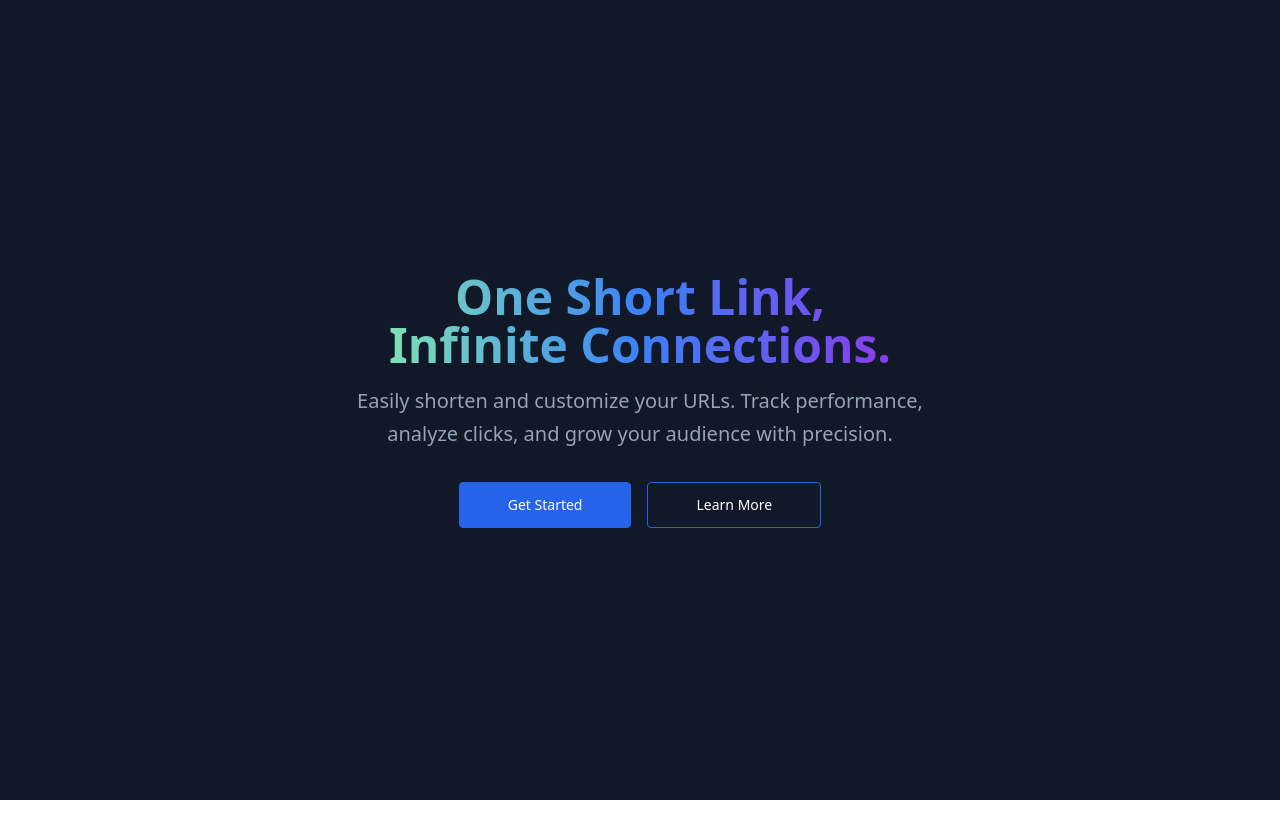
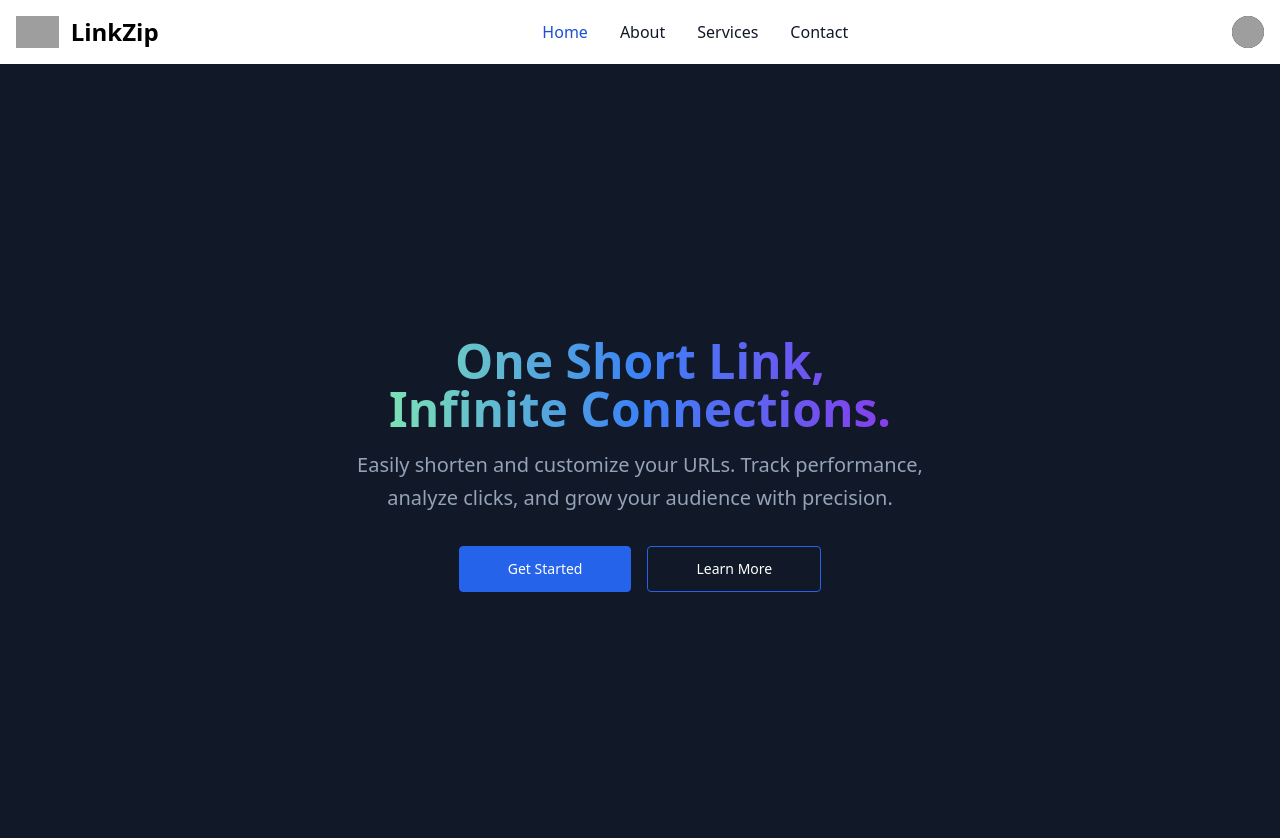
Before and after one commit to VishalValvi-83/link-app, a React (Vite) app in the folder client/: page / in a window 1280 px wide. Shown: the top 838 px of the page. Before the commit the page ends 800 px from the top, so only its background shows below. Built offline with nearby package versions, Linux system fonts and the light colour scheme; grey boxes are pictures that could not be loaded.

Commit message:
navbar and error 404 page

```diff
--- a/client/index.html
+++ b/client/index.html
@@ -7,11 +7,13 @@
     <link
     rel="stylesheet"
     href="https://cdnjs.cloudflare.com/ajax/libs/animate.css/4.1.1/animate.min.css" />
+    <link href="https://cdn.jsdelivr.net/npm/flowbite@2.5.2/dist/flowbite.min.css" rel="stylesheet" />
     <title>LinkZip</title>
   </head>
   <body>
     <div id="root"></div>
     <script src="https://cdn.tailwindcss.com"></script>
     <script type="module" src="/src/main.jsx"></script>
+    <script src="https://cdn.jsdelivr.net/npm/flowbite@2.5.2/dist/flowbite.min.js"></script>
   </body>
 </html>
--- /dev/null
+++ b/client/src/component/404.jsx
@@ -0,0 +1,62 @@
+import React from "react";
+import Navbar from "./Navbar";
+
+const Error = () => {
+    return (
+        <>
+        <Navbar/>
+        {/* dark:bg-gray-900 dark:text-blue-400 dark:text-white */}
+            <section class="bg-white ">
+                <div class="container min-h-screen px-6 py-12 mx-auto lg:flex lg:items-center lg:gap-12">
+                    <div class="wf-ull lg:w-1/2">
+                        <p class="text-sm font-medium text-blue-500 ">
+                            404 error
+                        </p>
+                        <h1 class="mt-3 text-2xl font-semibold text-gray-800 md:text-3xl">
+                            Page not found
+                        </h1>
+                        <p class="mt-4 text-gray-500 dark:text-gray-400">
+                            Sorry, the page you are looking for doesn't exist.Here are some
+                            helpful links:
+                        </p>
+
+                        <div class="flex items-center mt-6 gap-x-3">
+                            <button class="flex items-center justify-center w-1/2 px-5 py-2 text-sm text-gray-700 transition-colors duration-200 bg-white border rounded-lg gap-x-2 sm:w-auto dark:hover:bg-gray-800 dark:bg-gray-900 hover:bg-gray-100 dark:text-gray-200 dark:border-gray-700">
+                                <svg
+                                    xmlns="http://www.w3.org/2000/svg"
+                                    fill="none"
+                                    viewBox="0 0 24 24"
+                                    stroke-width="1.5"
+                                    stroke="currentColor"
+                                    class="w-5 h-5 rtl:rotate-180"
+                                >
+                                    <path
+                                        stroke-linecap="round"
+                                        stroke-linejoin="round"
+                                        d="M6.75 15.75L3 12m0 0l3.75-3.75M3 12h18"
+                                    />
+                                </svg>
+
+                                <span>Go back</span>
+                            </button>
+
+                            <button class="w-1/2 px-5 py-2 text-sm tracking-wide text-white transition-colors duration-200 bg-blue-500 rounded-lg shrink-0 sm:w-auto hover:bg-blue-600 dark:hover:bg-blue-500 dark:bg-blue-600">
+                                Take me home
+                            </button>
+                        </div>
+                    </div>
+
+                    <div class="relative w-full mt-12 lg:w-1/2 lg:mt-0">
+                        <img
+                            class="w-full max-w-lg lg:mx-auto"
+                            src="/images/components/illustration.svg"
+                            alt=""
+                        />
+                    </div>
+                </div>
+            </section>
+        </>
+    );
+};
+
+export default Error;
--- /dev/null
+++ b/client/src/component/Navbar.jsx
@@ -0,0 +1,63 @@
+import React from 'react'
+import { Link } from 'react-router-dom'
+
+const Navbar = () => {
+  return (
+    <>
+      <nav class="bg-white border-gray-200 dark:bg-gray-900">
+        <div class="max-w-screen-xl flex flex-wrap items-center justify-between mx-auto p-4">
+          <Link to="/" class="flex items-center space-x-3 rtl:space-x-reverse">
+            <img src="https://flowbite.com/docs/images/logo.svg" class="h-8" alt="Flowbite Logo" />
+            <span class="self-center text-2xl font-semibold whitespace-nowrap dark:text-white">LinkZip</span>
+          </Link>
+          <div class="flex items-center md:order-2 space-x-3 md:space-x-0 rtl:space-x-reverse">
+            <button type="button" class="flex text-sm bg-gray-800 rounded-full md:me-0 focus:ring-4 focus:ring-gray-300 dark:focus:ring-gray-600" id="user-menu-button" aria-expanded="false" data-dropdown-toggle="user-dropdown" data-dropdown-placement="bottom">
+              <span class="sr-only">Open user menu</span>
+              <img class="w-8 h-8 rounded-full" src="/docs/images/people/profile-picture-3.jpg" alt="user photo" />
+            </button>
+            {/* Dropdown menu */}
+            <div class="z-50 hidden my-4 text-base list-none bg-white divide-y divide-gray-100 rounded-lg shadow dark:bg-gray-700 dark:divide-gray-600" id="user-dropdown">
+              <div class="px-4 py-3">
+                <span class="block text-sm text-gray-900 dark:text-white">Bonnie Green</span>
+                <span class="block text-sm  text-gray-500 truncate dark:text-gray-400">name@flowbite.com</span>
+              </div>
+              <ul class="py-2" aria-labelledby="user-menu-button">
+                <li>
+                  <Link to="/dashboard" class="block mx-auto px-4 py-2 text-sm text-gray-700 hover:bg-gray-100 dark:hover:bg-gray-600 dark:text-gray-200 dark:hover:text-white">Dashboard</Link>
+                </li>
+                <li>
+                  <button class="block mx-auto px-4 py-2 text-sm text-gray-700 hover:bg-gray-100 dark:hover:bg-gray-600 dark:text-gray-200 dark:hover:text-white">Sign out</button>
+                </li>
+              </ul>
+            </div>
+            <button data-collapse-toggle="navbar-user" type="button" class="inline-flex items-center p-2 w-10 h-10 justify-center text-sm text-gray-500 rounded-lg md:hidden hover:bg-gray-100 focus:outline-none focus:ring-2 focus:ring-gray-200 dark:text-gray-400 dark:hover:bg-gray-700 dark:focus:ring-gray-600" aria-controls="navbar-user" aria-expanded="false">
+              <span class="sr-only">Open main menu</span>
+              <svg class="w-5 h-5" aria-hidden="true" xmlns="http://www.w3.org/2000/svg" fill="none" viewBox="0 0 17 14">
+                <path stroke="currentColor" stroke-linecap="round" stroke-linejoin="round" stroke-width="2" d="M1 1h15M1 7h15M1 13h15" />
+              </svg>
+            </button>
+          </div>
+          <div class="items-center justify-between hidden w-full md:flex md:w-auto md:order-1" id="navbar-user">
+            <ul class="flex flex-col font-medium p-4 md:p-0 mt-4 border border-gray-100 rounded-lg bg-gray-50 md:space-x-8 rtl:space-x-reverse md:flex-row md:mt-0 md:border-0 md:bg-white dark:bg-gray-800 md:dark:bg-gray-900 dark:border-gray-700">
+              <li>
+                <Link to="/" class="block py-2 px-3 text-white bg-blue-700 rounded md:bg-transparent md:text-blue-700 md:p-0 md:dark:text-blue-500" aria-current="page">Home</Link>
+              </li>
+              <li>
+                <Link to="/about" class="block py-2 px-3 text-gray-900 rounded hover:bg-gray-100 md:hover:bg-transparent md:hover:text-blue-700 md:p-0 dark:text-white md:dark:hover:text-blue-500 dark:hover:bg-gray-700 dark:hover:text-white md:dark:hover:bg-transparent dark:border-gray-700">About</Link>
+              </li>
+              <li>
+                <Link to="/serivce" class="block py-2 px-3 text-gray-900 rounded hover:bg-gray-100 md:hover:bg-transparent md:hover:text-blue-700 md:p-0 dark:text-white md:dark:hover:text-blue-500 dark:hover:bg-gray-700 dark:hover:text-white md:dark:hover:bg-transparent dark:border-gray-700">Services</Link>
+              </li>
+              <li>
+                <Link to="/contact" class="block py-2 px-3 text-gray-900 rounded hover:bg-gray-100 md:hover:bg-transparent md:hover:text-blue-700 md:p-0 dark:text-white md:dark:hover:text-blue-500 dark:hover:bg-gray-700 dark:hover:text-white md:dark:hover:bg-transparent dark:border-gray-700">Contact</Link>
+              </li>
+            </ul>
+          </div>
+        </div>
+      </nav>
+
+    </>
+  )
+}
+
+export default Navbar
--- a/client/src/main.jsx
+++ b/client/src/main.jsx
@@ -5,6 +5,7 @@ import './index.css'
 import React from "react";
 import Signin from "./view/Login/login";
 import Signup from "./view/signup/signup";
+import Error from "./component/404";
 
 const root = ReactDOM.createRoot(document.getElementById("root"));
 const router = createBrowserRouter([
@@ -22,7 +23,7 @@ const router = createBrowserRouter([
   },
   {
     path: "*",
-    element: <h1>404 ERROR</h1>
+    element: <Error/>
   }
 ]);
 
--- a/client/src/view/Home/Home.jsx
+++ b/client/src/view/Home/Home.jsx
@@ -1,31 +1,34 @@
 import React from "react";
 import "./Home.css";
 import { Link } from "react-router-dom";
+import Navbar from "../../component/Navbar";
 const Home = () => {
   return (
     <>
+    <Navbar/>
       <section className="bg-gray-900 text-white">
         <div className="mx-auto max-w-screen-xl px-4 py-32 lg:flex lg:h-screen lg:items-center">
           <div className="mx-auto max-w-3xl text-center">
             <h1 className="bg-gradient-to-r animate__animated animate__fadeInDown from-green-300 via-blue-500 to-purple-600 bg-clip-text text-3xl font-extrabold text-transparent sm:text-5xl">
-            One Short Link,
+              One Short Link,
               <span className="sm:block"> Infinite Connections. </span>
             </h1>
 
             <p className="mx-auto text-slate-400 animate__animated animate__zoomIn mt-4 max-w-xl sm:text-xl/relaxed  transition ease-in-out delay-200 hover:text-sky-400 duration-300">
-            Easily shorten and customize your URLs. Track performance, analyze clicks, and grow your audience with precision.
+              Easily shorten and customize your URLs. Track performance, analyze
+              clicks, and grow your audience with precision.
             </p>
 
             <div className="mt-8 flex flex-wrap justify-center gap-4">
               <a
-                className="block w-full rounded border border-blue-600 bg-blue-600 px-12 py-3 text-sm font-medium text-white hover:bg-transparent hover:text-white focus:outline-none focus:ring active:text-opacity-75 sm:w-auto"
+                className="block w-full animate__animated animate__fadeInLeft rounded border border-blue-600 bg-blue-600 px-12 py-3 text-sm font-medium text-white hover:bg-transparent hover:text-white focus:outline-none focus:ring active:text-opacity-75 sm:w-auto"
                 href="#"
               >
                 Get Started
               </a>
 
               <a
-                className="block w-full rounded border border-blue-600 px-12 py-3 text-sm font-medium text-white hover:bg-blue-600 focus:outline-none focus:ring active:bg-blue-500 sm:w-auto"
+                className="block w-full animate__animated animate__fadeInRight rounded border border-blue-600 px-12 py-3 text-sm font-medium text-white hover:bg-blue-600 focus:outline-none focus:ring active:bg-blue-500 sm:w-auto"
                 href="#"
               >
                 Learn More
```
